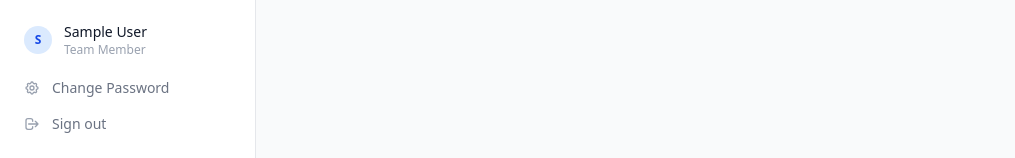
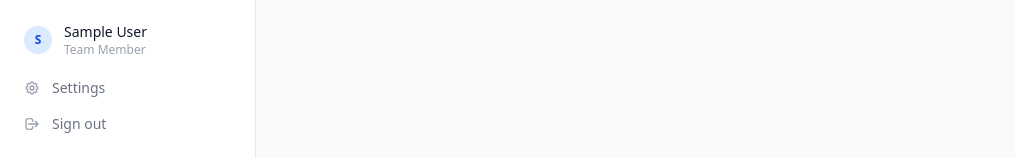
Before and after one commit to niteshmorepune/social-media-tool, a Next.js app: page /export in a window 1280 px wide. Shown: the part 642-800 px from the top of the page, without its empty margins (0-1015 px from the left). Built offline with nearby package versions, Linux system fonts and the light colour scheme; no server answers; the database is empty; sample sign-in values are in the browser's storage.

Commit message:
Rename sidebar link from Change Password to Settings

```diff
--- a/components/Sidebar.tsx
+++ b/components/Sidebar.tsx
@@ -86,7 +86,7 @@ export default function Sidebar({ role, userName }: Props) {
           className="w-full flex items-center gap-3 px-3 py-2 text-sm text-gray-500 hover:text-gray-700 hover:bg-gray-50 rounded-lg transition-colors"
         >
           <SettingsIcon className="w-4 h-4 shrink-0 text-gray-400" />
-          Change Password
+          Settings
         </Link>
         <button
           onClick={() => signOut({ callbackUrl: '/login' })}
```
